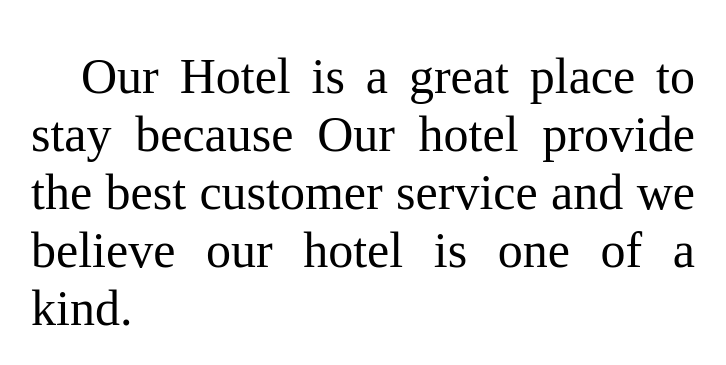
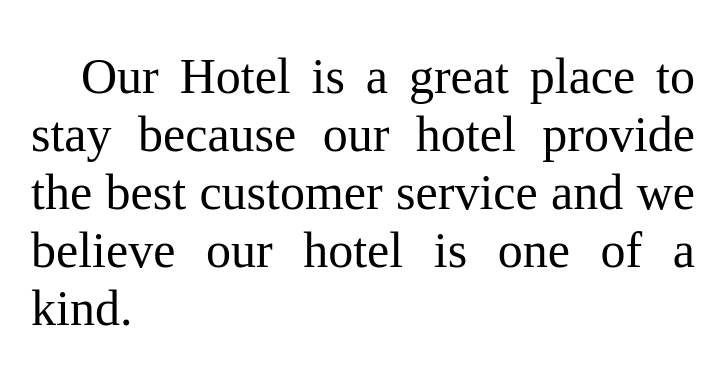
Before and after one commit to LinLin5647/Galaxy, a plain HTML site: page index.html in a window 1280 px wide. Shown: the part 2101-2466 px from the top of the page, without its empty margins (277-1003 px from the left). Drawn offline with Linux system fonts and the light colour scheme.

Commit message:
Update index.html

```diff
--- a/index.html
+++ b/index.html
@@ -32,7 +32,7 @@
 	People can play games at the game stores and they can go shopping at the shopping center in our hotel.<br>
 </p>
 	<p style="font-size: 50px; text-align: justify; text-indent: 50px; margin-left: 300px; margin-right: 300px;">
-	Our Hotel is a great place to stay because Our hotel provide the best customer service and we believe our hotel is one of a kind.
+	Our Hotel is a great place to stay because our hotel provide the best customer service and we believe our hotel is one of a kind.
 </p>
 </body>
 </html>
```
